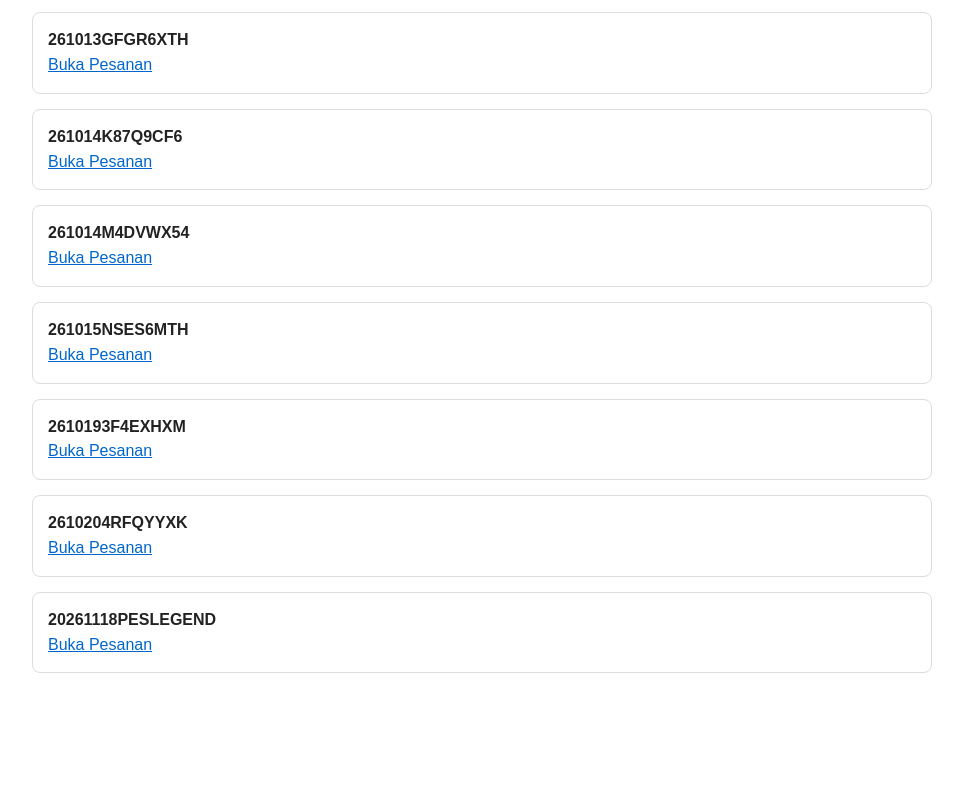
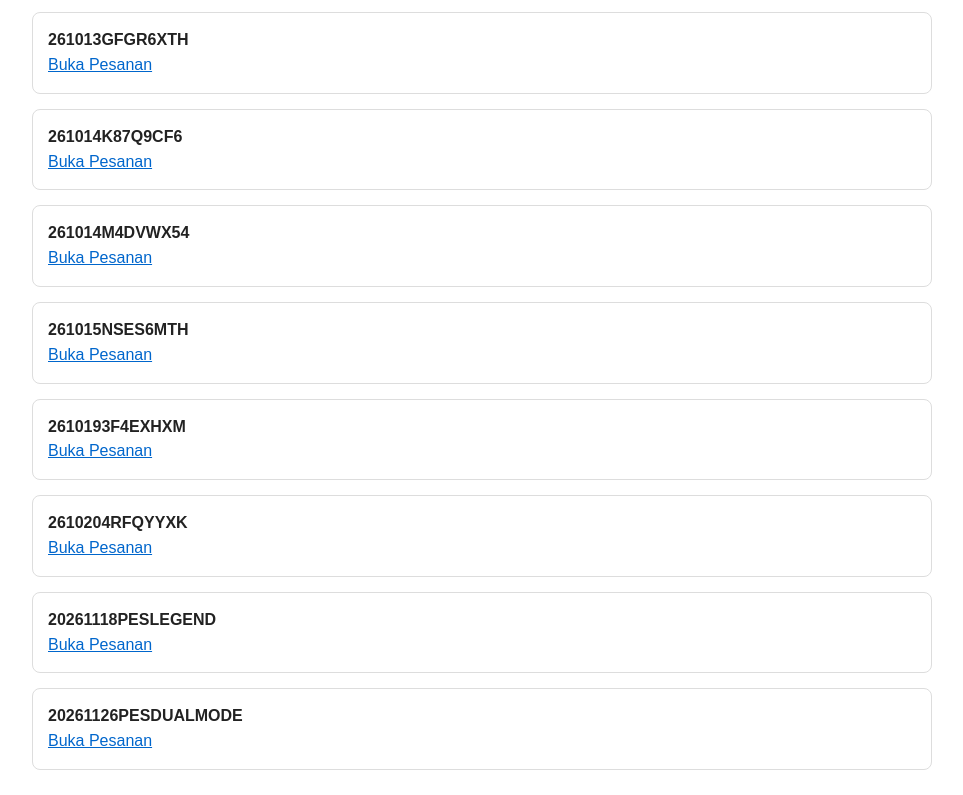
Before and after one commit to bastengaming/gameorders, a plain HTML site: page index.html in a window 1280 px wide. Shown: the part 743-1538 px from the top of the page, without its empty margins (158-1121 px from the left). Before the commit the page ends 1441 px from the top, so only its background shows below. Drawn offline with Linux system fonts and the light colour scheme.

Commit message:
Add files via upload

```diff
--- a/index.html
+++ b/index.html
@@ -105,5 +105,10 @@ a{
 <a href="./20261118PESLEGEND/">Buka Pesanan</a>
 </div>
 
+<div class="order">
+<strong>20261126PESDUALMODE</strong><br>
+<a href="./20261126PESDUALMODE/">Buka Pesanan</a>
+</div>
+
 </body>
 </html>
```
